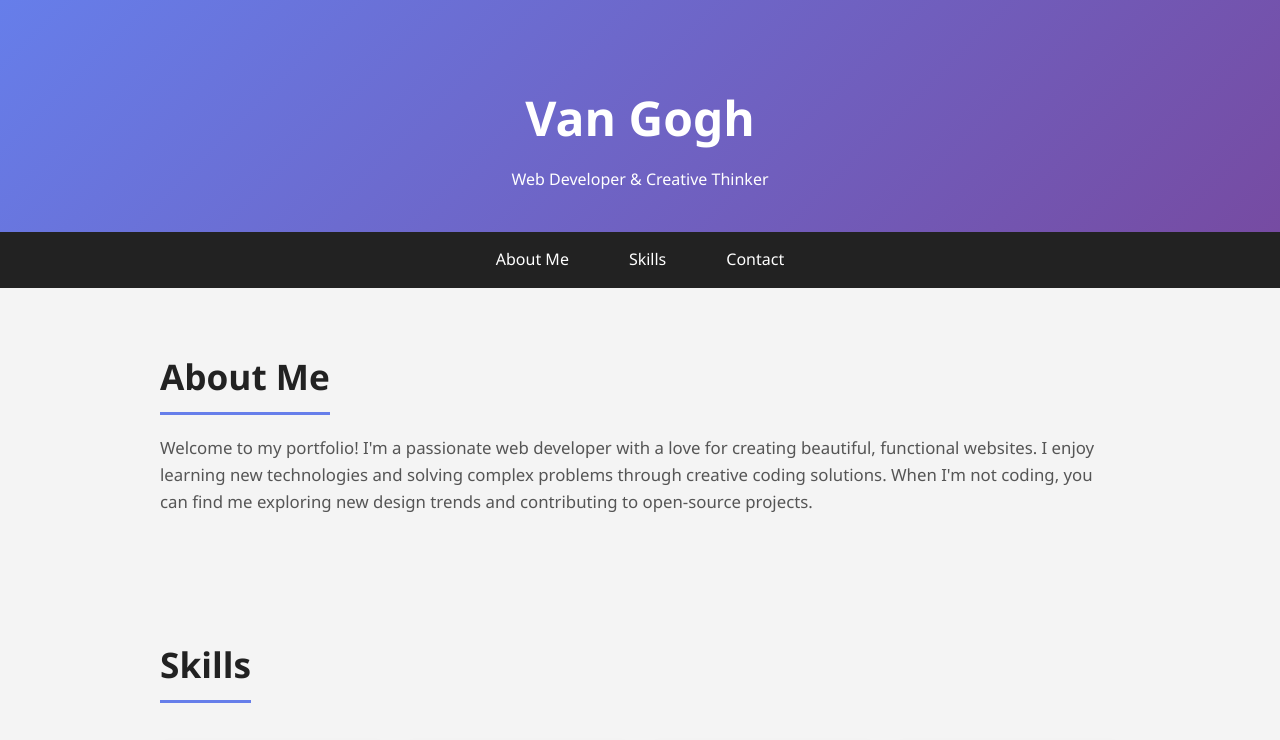
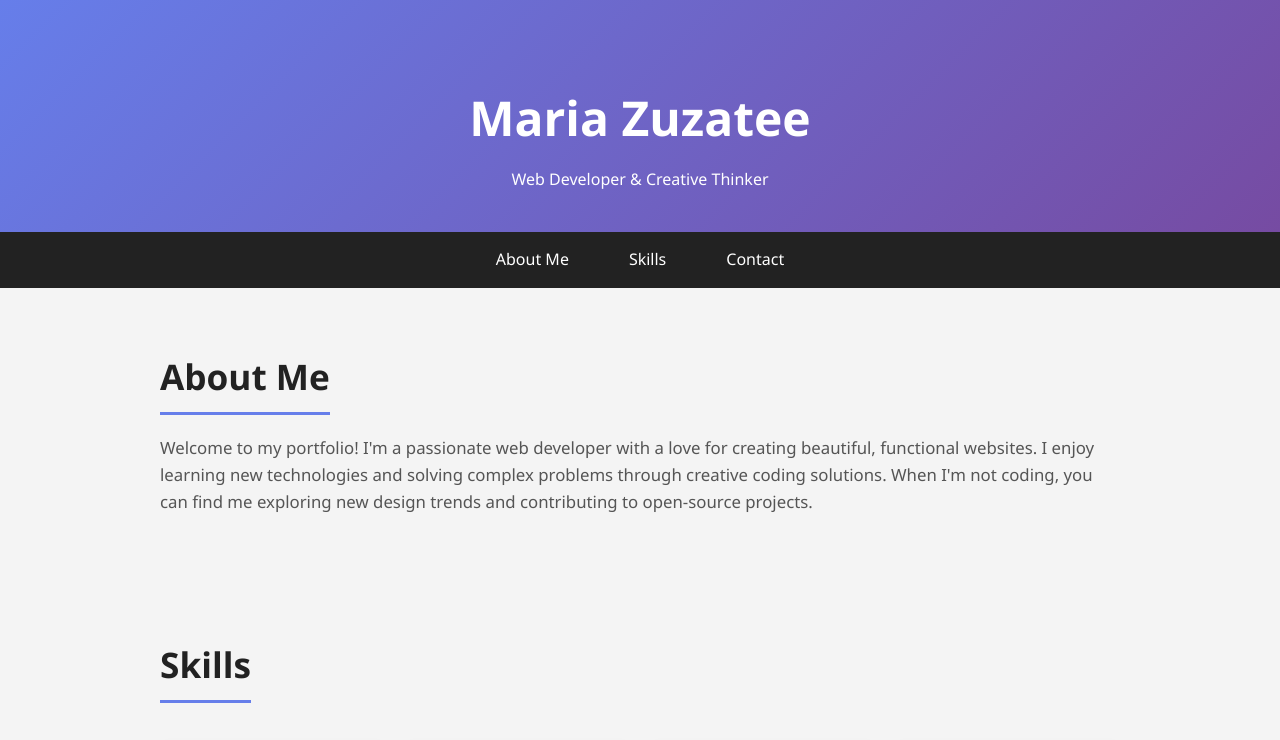
Before and after one commit to mariazuzatee/zpidermar, a plain HTML site: page index.html in a window 1280 px wide. Shown: the top 740 px of the page. Drawn offline with Linux system fonts and the light colour scheme.

Commit message:
Change header title from 'Van Gogh' to 'Maria Zuzatee'

```diff
--- a/index.html
+++ b/index.html
@@ -9,7 +9,7 @@
 <body>
   <header class="header">
     <div class="container">
-      <h1>Van Gogh</h1>
+      <h1>Maria Zuzatee</h1>
       <p>Web Developer & Creative Thinker</p>
     </div>
   </header>
```
